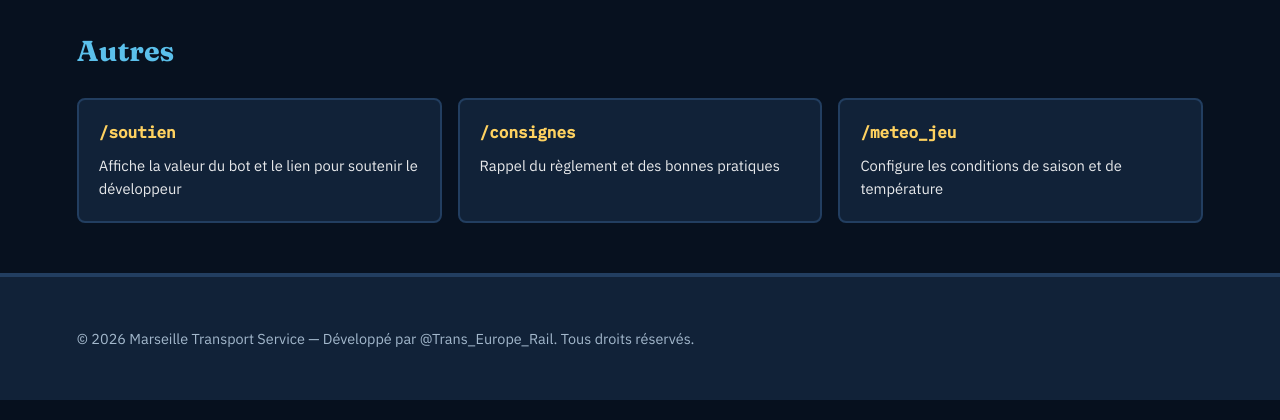
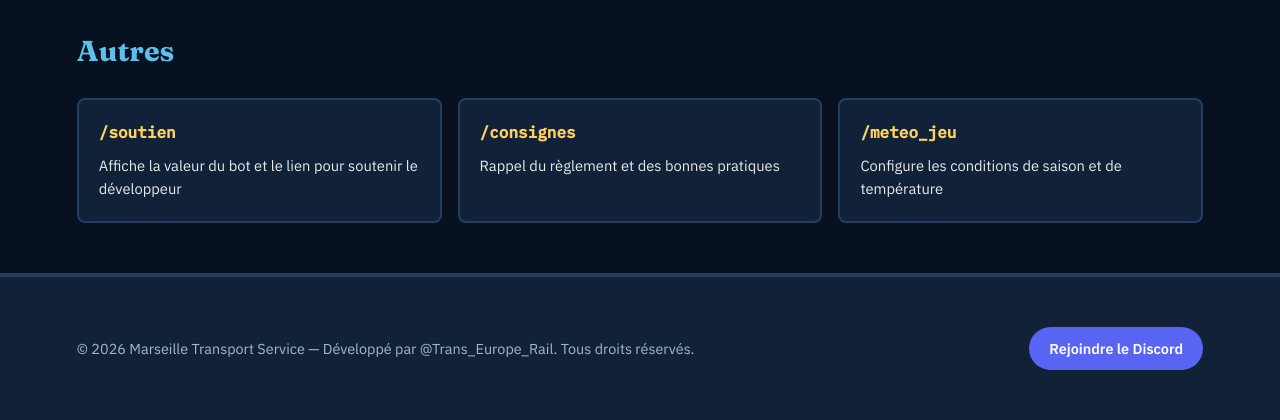
Before and after one commit to Trans-Europe-Rail/Marseille-Transport-Service-, a Flask app: page /commandes in a window 1280 px wide. Shown: the part 1808-2228 px from the top of the page. Run offline with Flask 3, Linux system fonts and the light colour scheme.

Commit message:
Add Discord link to footer in commandes.html

```diff
--- a/templates/commandes.html
+++ b/templates/commandes.html
@@ -98,6 +98,7 @@
 
 <footer>
   <div>© 2026 Marseille Transport Service — Développé par @Trans_Europe_Rail. Tous droits réservés.</div>
+  <a class="discord-btn" href="https://discord.gg/3qfUvsjWAu" target="_blank" rel="noopener">Rejoindre le Discord</a>
 </footer>
 
 </body>
```
